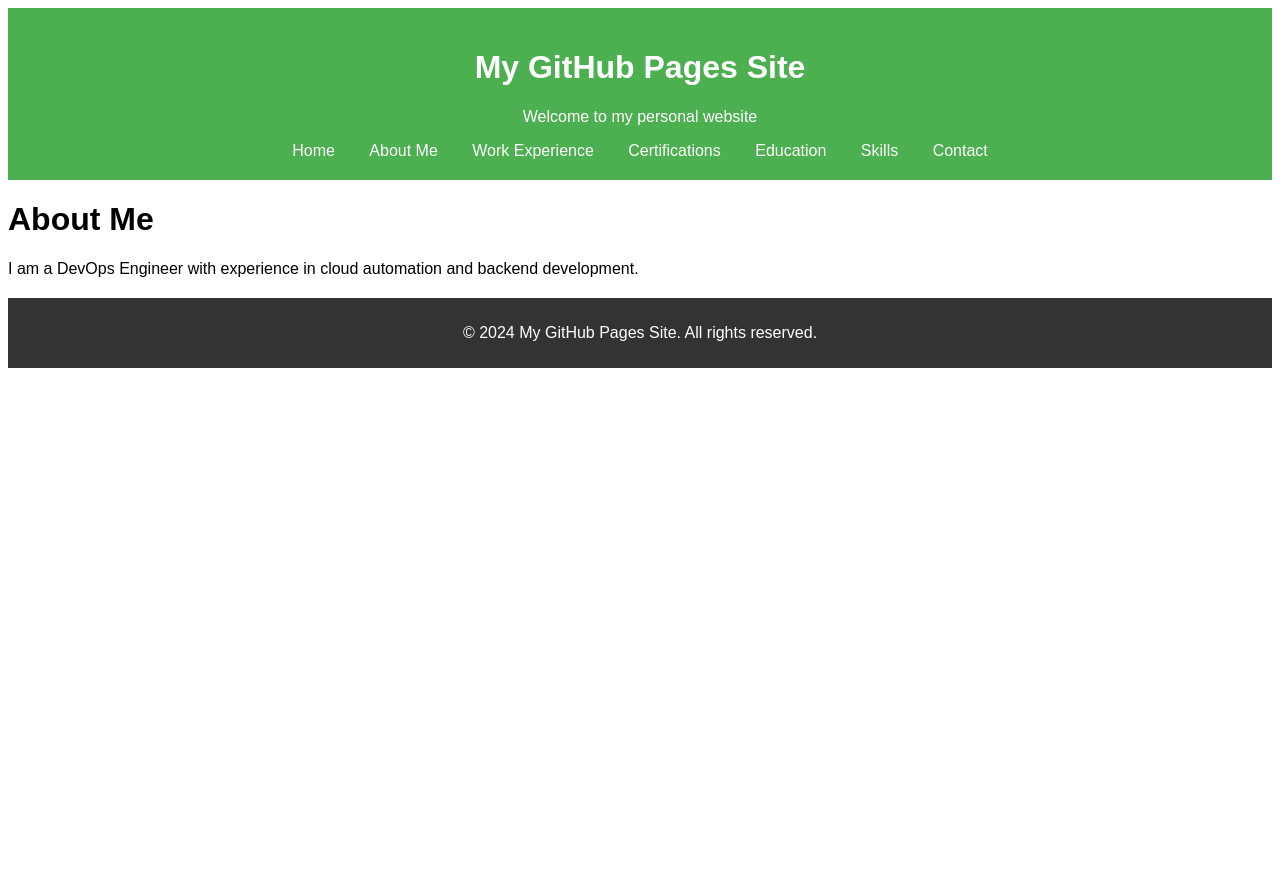
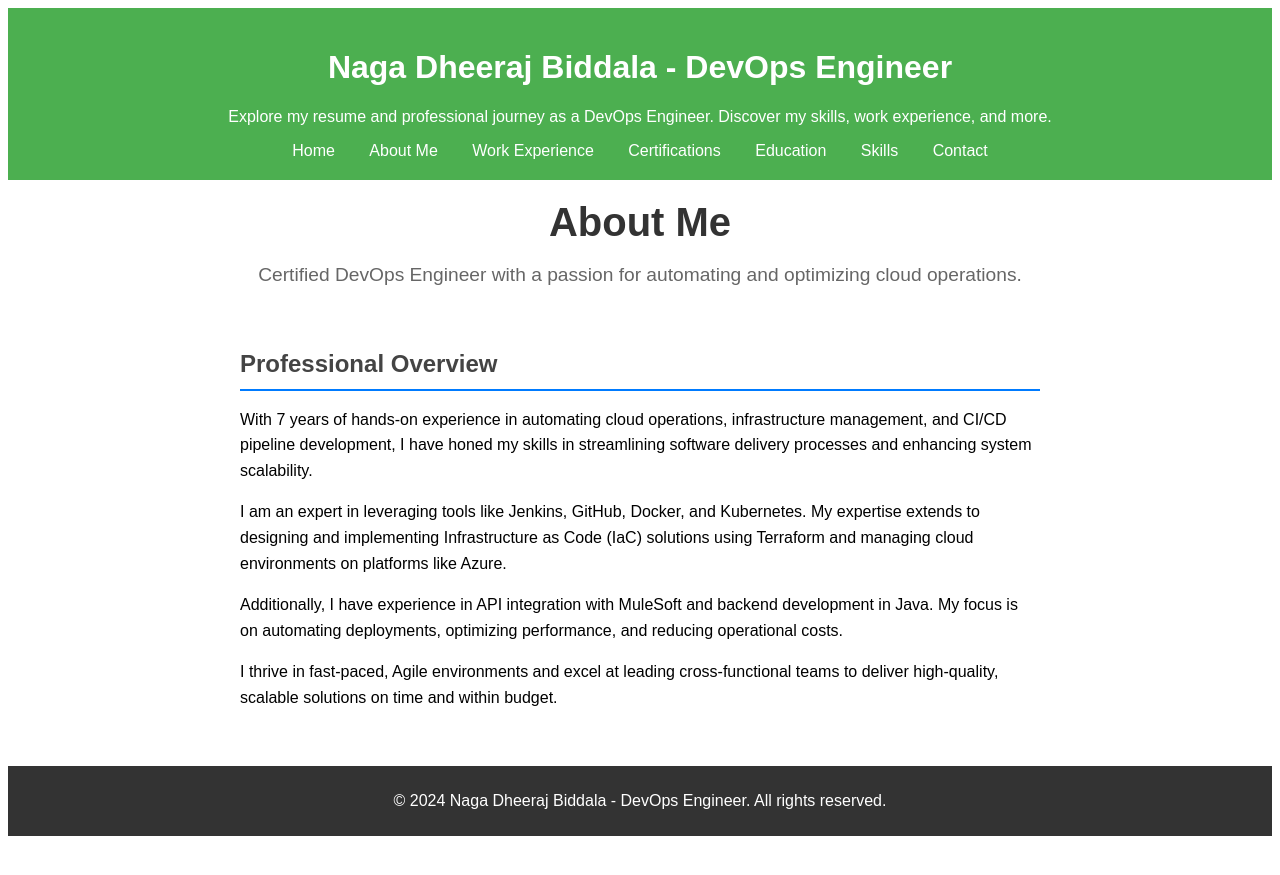
Before and after one commit to nagadheerajb/nagadheerajbiddala.github.io, a Jekyll site: the page built from aboutme/index.md, in a window 1280 px wide. Shown: the top 875 px of the page. Built offline with Jekyll 4.4.1, drawn with Linux system fonts in a browser that asks for light colours.

Commit message:
added about me and updated style for about me

```diff
--- a/_config.yml
+++ b/_config.yml
@@ -1,3 +1,3 @@
-title: "My GitHub Pages Site"
-description: "Welcome to my personal website"
+title: "Naga Dheeraj Biddala - DevOps Engineer"
+description: "Explore my resume and professional journey as a DevOps Engineer. Discover my skills, work experience, and more."
 theme: minima  # You can replace 'minima' with any other GitHub-supported Jekyll theme
--- a/aboutme/index.md
+++ b/aboutme/index.md
@@ -3,6 +3,24 @@
 title: About Me
 ---
 
-# About Me
-
-I am a DevOps Engineer with experience in cloud automation and backend development.
+<div class="about-me-container">
+  <div class="about-me-header">
+    <h1>About Me</h1>
+    <p>Certified DevOps Engineer with a passion for automating and optimizing cloud operations.</p>
+  </div>
+  <div class="about-me-content">
+    <h2>Professional Overview</h2>
+    <p>
+      With 7 years of hands-on experience in automating cloud operations, infrastructure management, and CI/CD pipeline development, I have honed my skills in streamlining software delivery processes and enhancing system scalability.
+    </p>
+    <p>
+      I am an expert in leveraging tools like Jenkins, GitHub, Docker, and Kubernetes. My expertise extends to designing and implementing Infrastructure as Code (IaC) solutions using Terraform and managing cloud environments on platforms like Azure.
+    </p>
+    <p>
+      Additionally, I have experience in API integration with MuleSoft and backend development in Java. My focus is on automating deployments, optimizing performance, and reducing operational costs.
+    </p>
+    <p>
+      I thrive in fast-paced, Agile environments and excel at leading cross-functional teams to deliver high-quality, scalable solutions on time and within budget.
+    </p>
+  </div>
+</div>
--- a/assets/css/style.css
+++ b/assets/css/style.css
@@ -1,3 +1,4 @@
+/* General Styles */
 body {
     font-family: Arial, sans-serif;
 }
@@ -26,3 +27,41 @@
     color: white;
     text-align: center;
 }
+
+/* About Me Page Styles */
+.about-me-container {
+    display: flex;
+    flex-direction: column;
+    align-items: center;
+    max-width: 800px;
+    margin: 0 auto;
+    padding: 20px;
+}
+
+.about-me-header {
+    text-align: center;
+    margin-bottom: 20px;
+}
+
+.about-me-header h1 {
+    font-size: 2.5em;
+    color: #333;
+    margin: 0;
+}
+
+.about-me-header p {
+    font-size: 1.2em;
+    color: #666;
+}
+
+.about-me-content {
+    text-align: left;
+    line-height: 1.6;
+}
+
+.about-me-content h2 {
+    color: #444;
+    border-bottom: 2px solid #007bff;
+    padding-bottom: 5px;
+    margin-bottom: 15px;
+}
```
